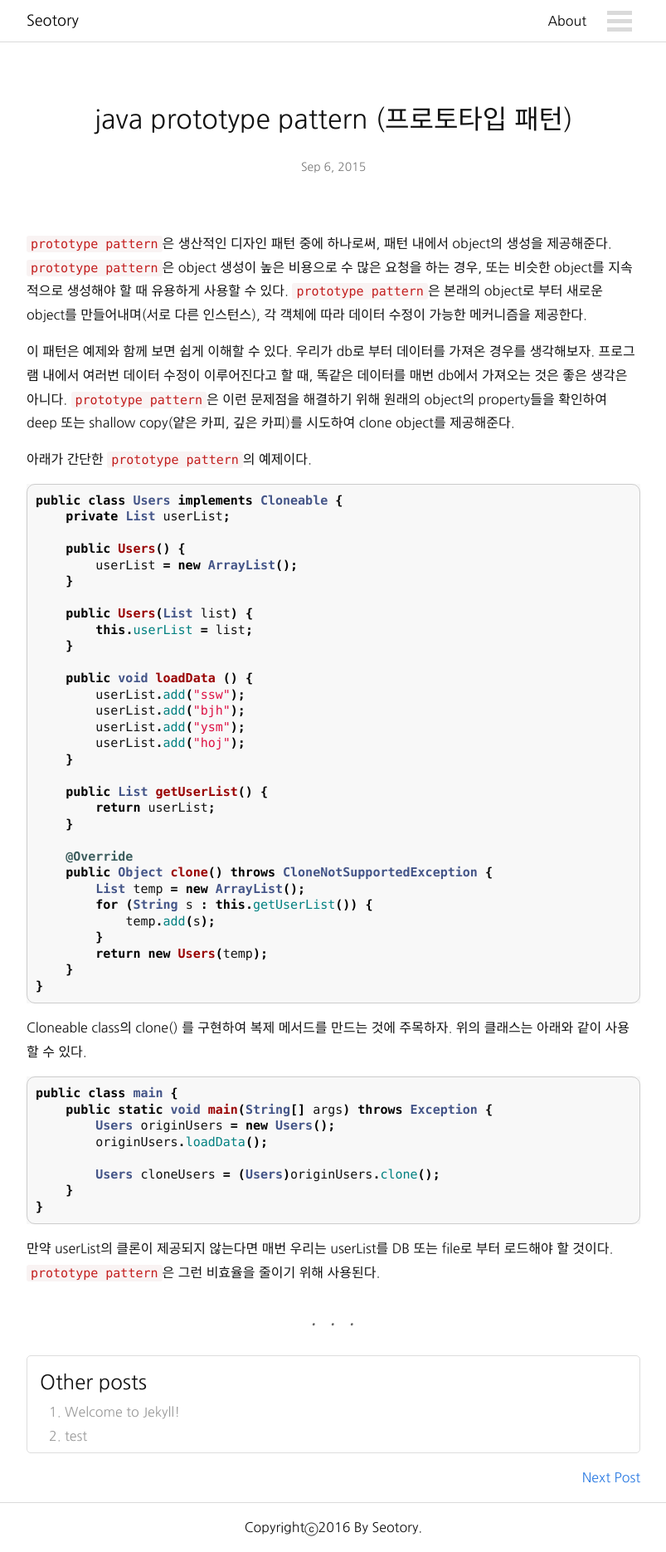
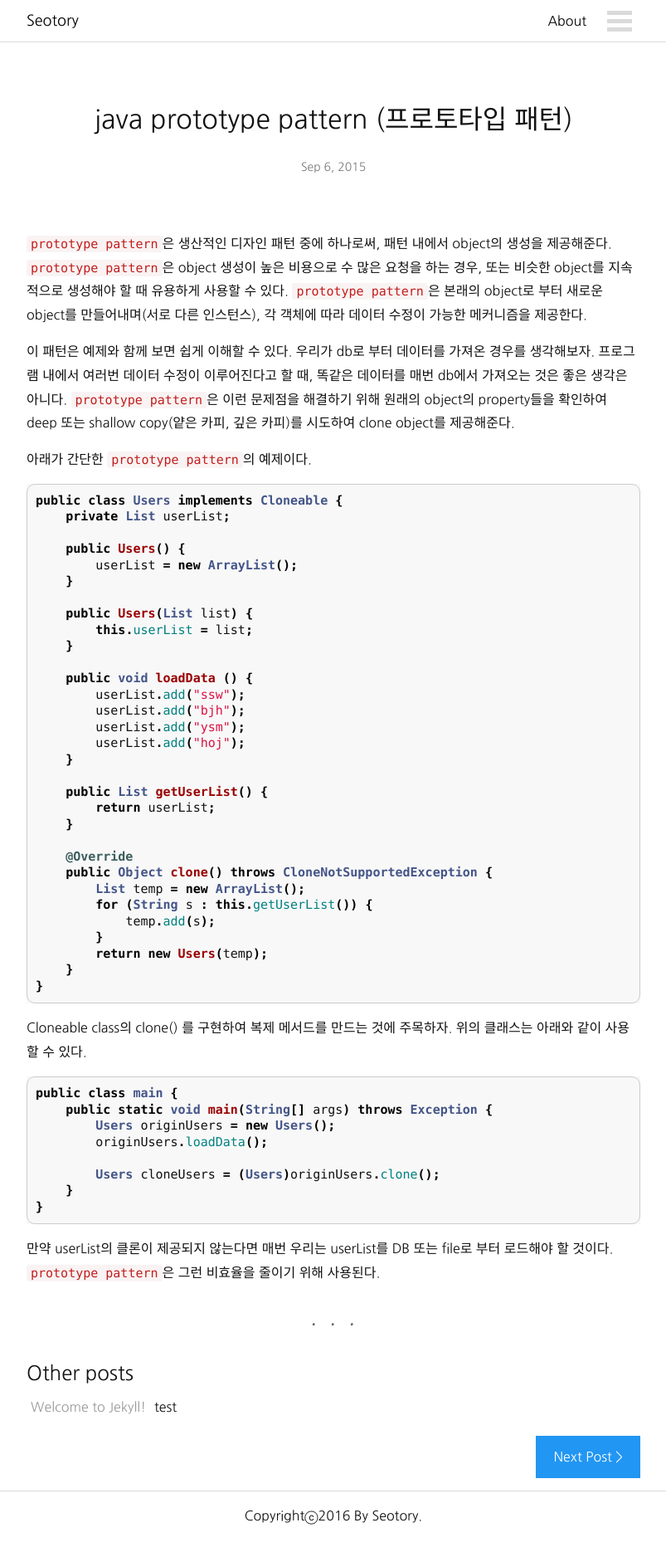
Before and after one commit to seotory/seotory.github.io, a Jekyll site: the page built from _posts/dev/2015-09-06-java-prototype-pattern.markdown, in a window 1280 px wide. Shown: the whole page at 83% size, without its empty margins (238-1041 px from the left). Built offline with Jekyll 4.4.1, drawn with Linux system fonts in a browser that asks for light colours.

Commit message:
edit files

```diff
--- a/_layouts/post.html
+++ b/_layouts/post.html
@@ -47,12 +47,12 @@ layout: default
   <div class="post-close">
   {% if next_post %}
     <div class="post-next">
-      <a href="{{ next_post }}">Next Post</a> <br>
+      <a href="{{ next_post }}">Next Post > </a> <br>
     </div>
   {% endif %}
   {% if prev_post %}
     <div class="post-prev">
-      <a href="{{ prev_post }}">Previous Post</a> <br>
+      <a href="{{ prev_post }}"> < Previous Post</a> <br>
     </div>
   {% endif %}
   </div>
--- a/_sass/_layout.scss
+++ b/_sass/_layout.scss
@@ -106,15 +106,24 @@
 }
 
 .post-other {
+    /*
     border: 1px solid #ddd;
     border-radius: 5px;
     padding: 10px 15px 5px 15px;
+    */
     > h2, ul {
         margin-bottom: 0px;
     }
     ul {
-        color: #999;
-        list-style-type: decimal;
+        margin: 0px;
+        list-style-type: none;
+        clear: both;
+        overflow: hidden;
+        li {
+            display: inline-block;
+            padding: 5px;
+            float: left;
+        }
     }
     a {
         color: #999;
@@ -132,6 +141,17 @@
 .post-prev {
     float: left;
     margin: 15px 0px;
+}
+.post-next,
+.post-prev {
+    a {
+        display: inline-block;
+        padding: 10px 20px;
+        border: 1px solid #2196F3;
+        color: #fff;
+        background: #2196F3;
+        color: #fff;
+    }
 }
 
 /* @include media-query($on-laptop) {} */
```
